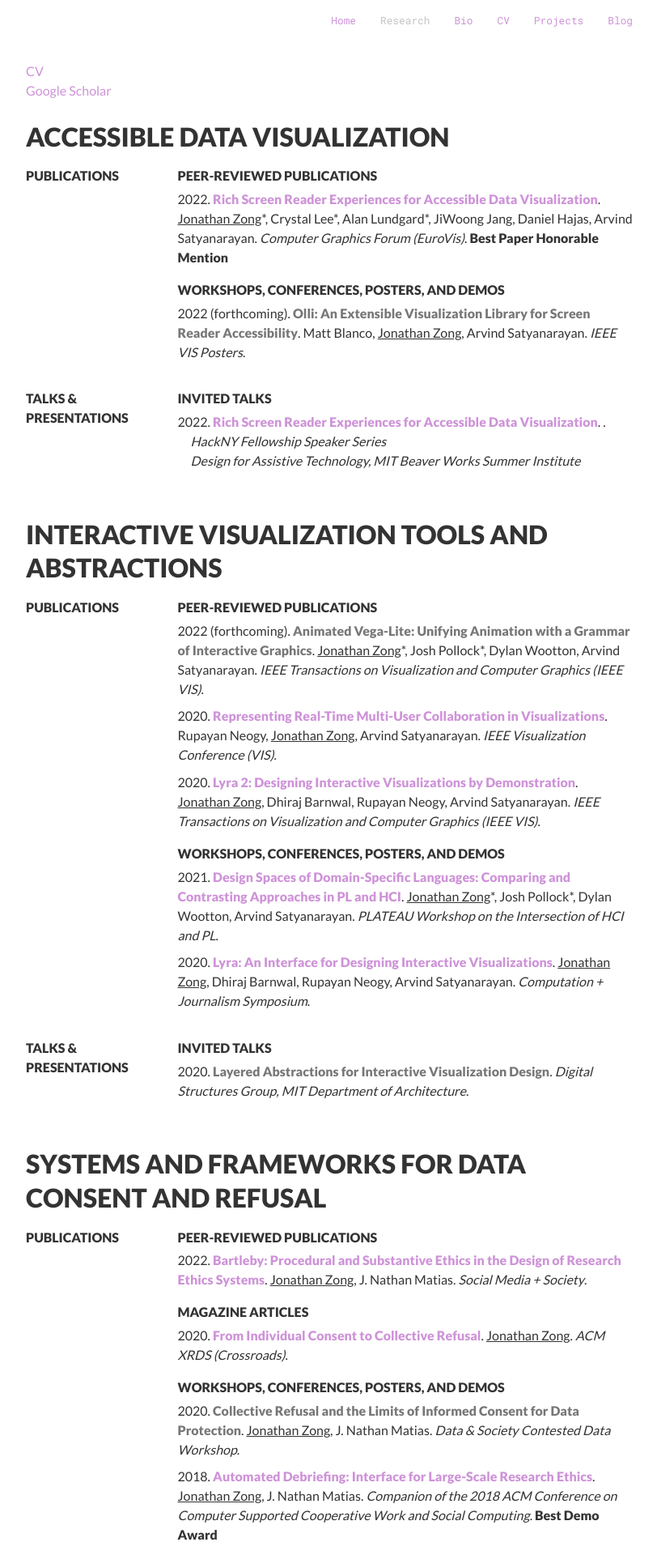
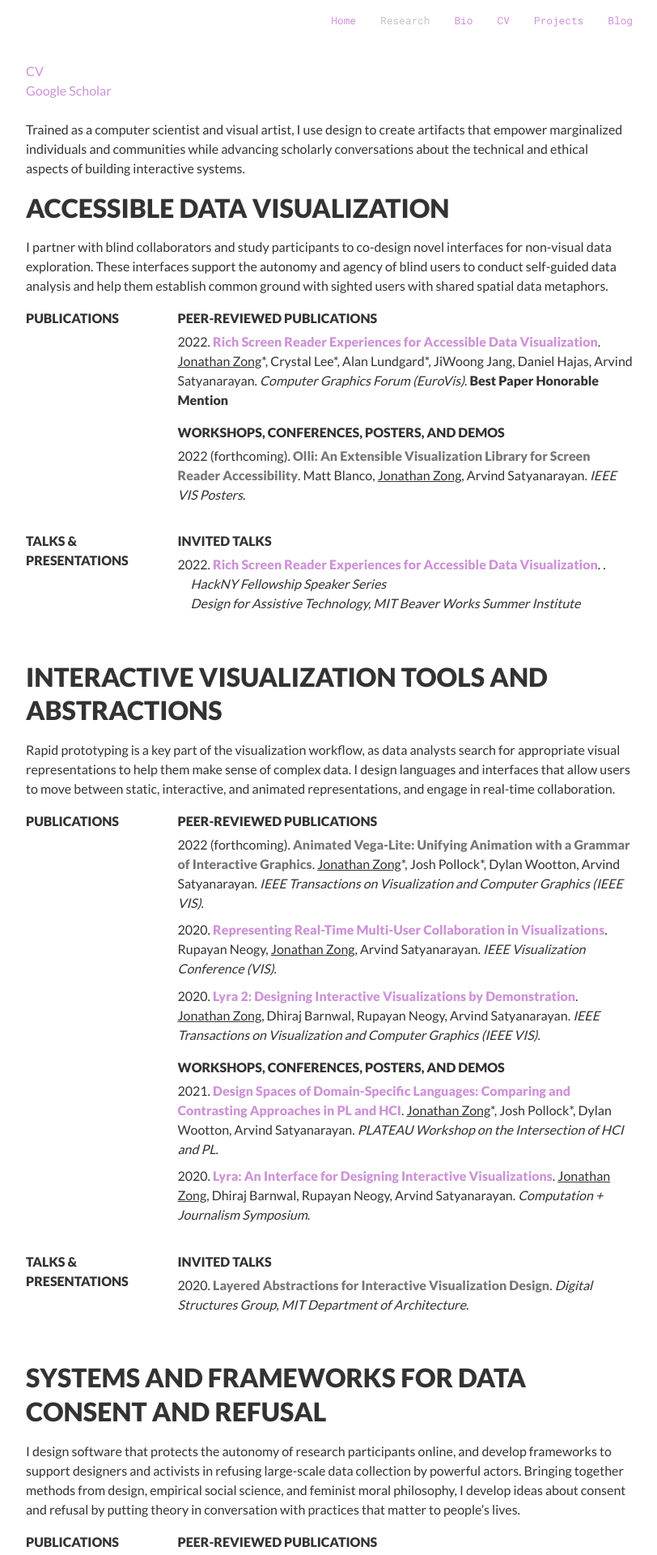
Before and after one commit to jonathanzong/jonathanzong.com, a Jekyll site: the page built from research.html, in a window 1280 px wide. Shown: the top 1920 px of the page at 81% size, without its empty margins (233-1045 px from the left). Built offline with Jekyll 4.4.1, drawn with Linux system fonts in a browser that asks for light colours; nearby versions of some CDN libraries; some of the changed text lies outside the part shown.

Commit message:
research

```diff
--- a/research.html
+++ b/research.html
@@ -19,9 +19,21 @@ title: Research
   h1:not(:first-of-type) {
     margin-top: 48px;
   }
+  .research-description {
+    margin: 1em auto;
+  }
 </style>
 
+<p class="research-description">
+  Trained as a computer scientist and visual artist, I use design to create artifacts that empower marginalized individuals and communities while advancing scholarly conversations about the technical and ethical aspects of building interactive systems.
+</p>
+
 <h1>Accessible Data Visualization</h1>
+
+<p class="research-description">
+  I partner with blind collaborators and study participants to co-design novel interfaces for non-visual data exploration.
+  These interfaces support the autonomy and agency of blind users to conduct self-guided data analysis and help them establish common ground with sighted users with shared spatial data metaphors.
+</p>
 
 {% assign access_pubs = site.data.cv.publications.pubs | where: "tag", "access" %}
 {% assign access_mags = site.data.cv.publications.magazines | where: "tag", "access" %}
@@ -157,6 +169,10 @@ title: Research
 
 <h1>Interactive Visualization Tools and Abstractions</h1>
 
+<p class="research-description">
+  Rapid prototyping is a key part of the visualization workflow, as data analysts search for appropriate visual representations to help them make sense of complex data.
+  I design languages and interfaces that allow users to move between static, interactive, and animated representations, and engage in real-time collaboration.
+</p>
 
 {% assign interaction_pubs = site.data.cv.publications.pubs | where: "tag", "interaction" %}
 {% assign interaction_mags = site.data.cv.publications.magazines | where: "tag", "interaction" %}
@@ -282,6 +298,10 @@ title: Research
 
   <h1>Systems and Frameworks for Data Consent and Refusal</h1>
 
+  <p class="research-description">
+    I design software that protects the autonomy of research participants online, and develop frameworks to support designers and activists in refusing large-scale data collection by powerful actors.
+    Bringing together methods from design, empirical social science, and feminist moral philosophy, I develop ideas about consent and refusal by putting theory in conversation with practices that matter to people’s lives.
+  </p>
 
 {% assign refusal_pubs = site.data.cv.publications.pubs | where: "tag", "refusal" %}
 {% assign refusal_mags = site.data.cv.publications.magazines | where: "tag", "refusal" %}
@@ -407,6 +427,10 @@ title: Research
 
   <h1>Visual Art on Algorithm Visibility and Embodiment</h1>
 
+  <p class="research-description">
+    As a visual artist and critical computing scholar-practitioner, I explore the possibility of combining art and computation to open up space for contingency, embodied knowledge, and exploring speculation as a mode of intervention.
+    My work often starts from the body as a contested site of control, exploring the way people are asked to conform their bodies to oppressive systems.
+  </p>
 
   {% assign art_pubs = site.data.cv.publications.pubs | where: "tag", "art" %}
   {% assign art_mags = site.data.cv.publications.magazines | where: "tag", "art" %}
```
